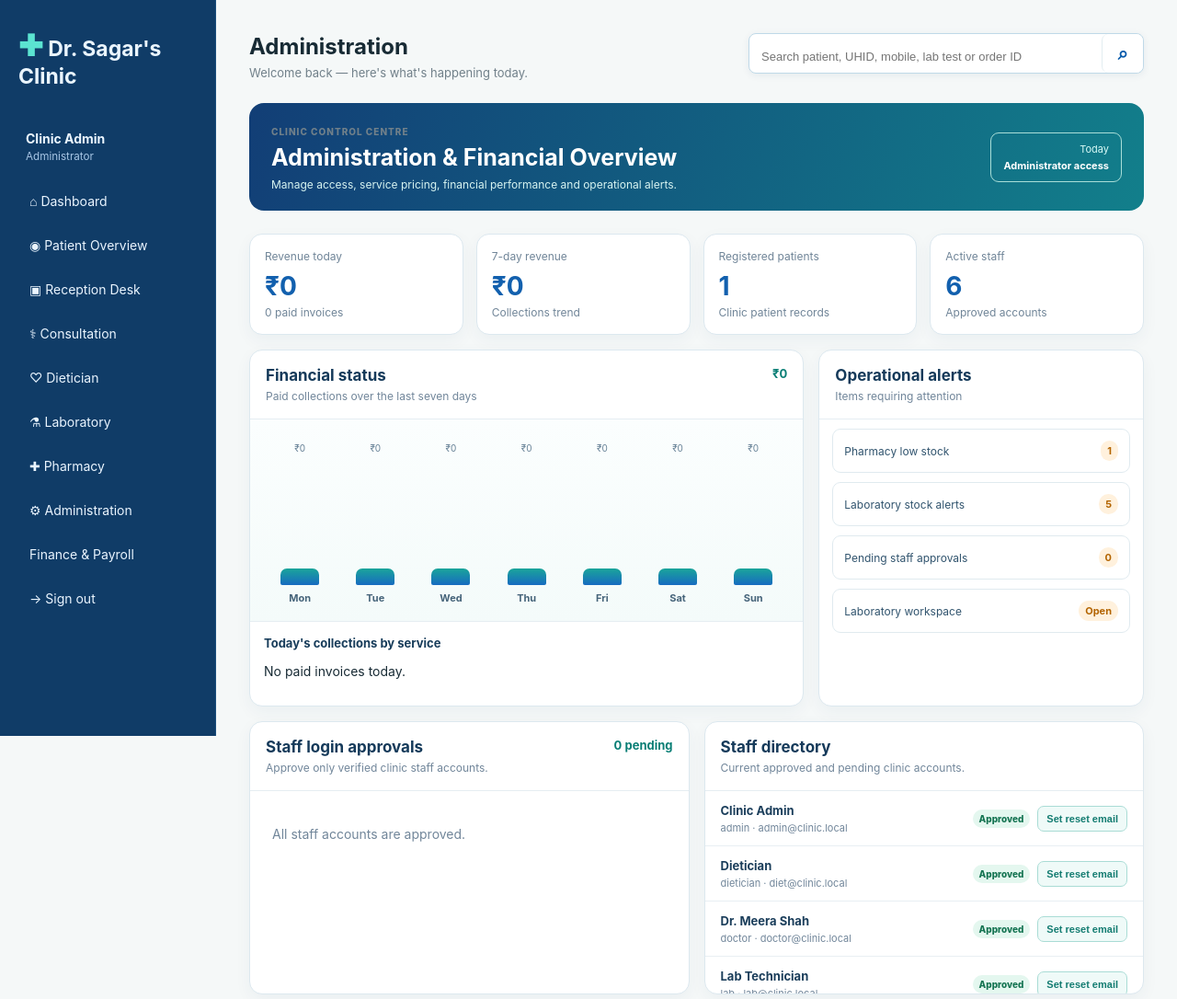
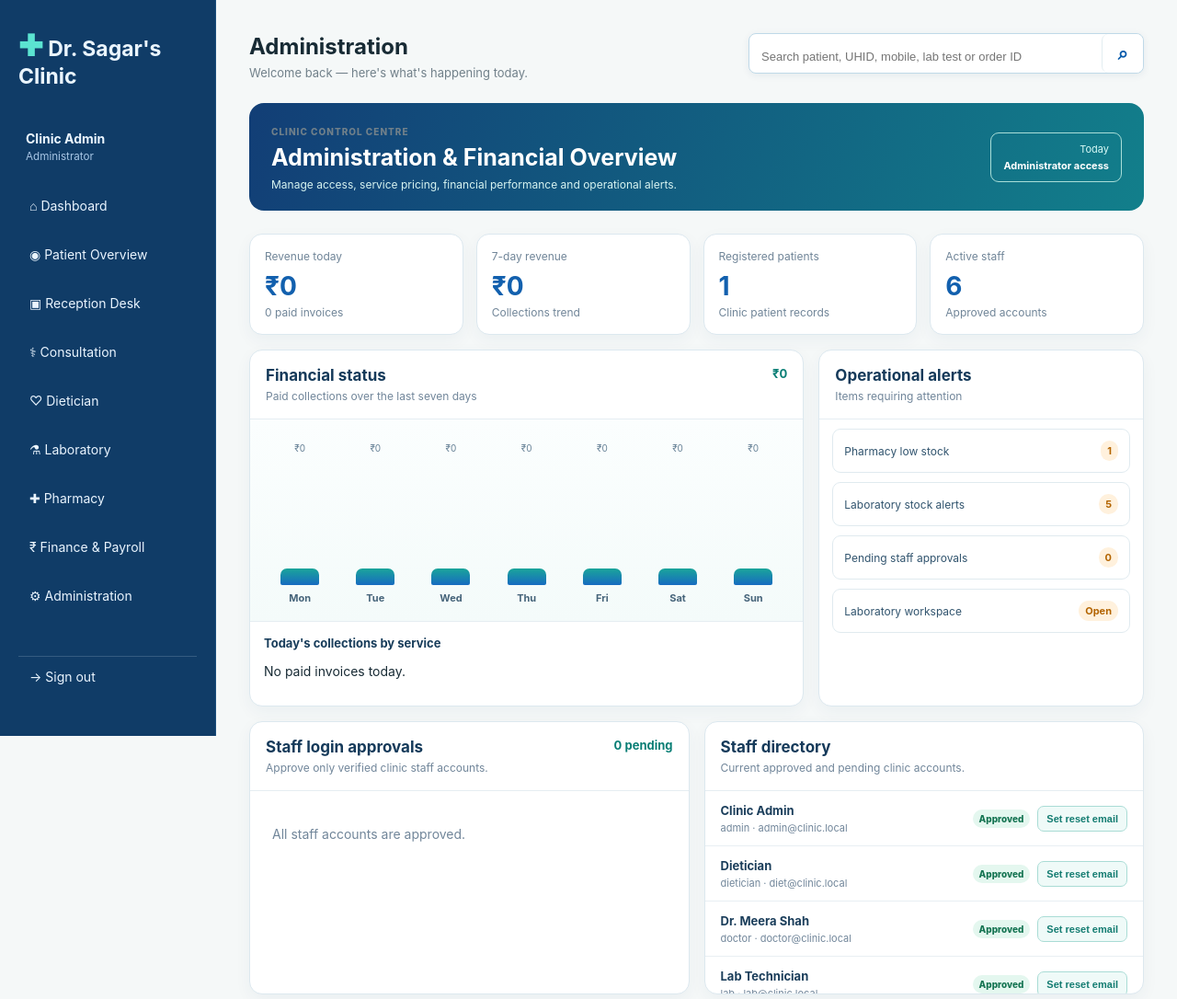
Before and after one commit to kalasagar789-hub/dr-sagar-clinic, a Flask app: page /admin in a window 1280 px wide. Shown: the top 1086 px of the page at 92% size. Run offline with Flask 3, Linux system fonts and the light colour scheme; a user stored in the database is signed in; data comes from the database, SQL or seed files in the repository; data that the repository does not hold is empty; some libraries are stand-ins or nearby versions.

Commit message:
Add finance payroll and persistent admin signout

```diff
--- /dev/null
+++ b/static/admin-sidebar-fix.css
@@ -0,0 +1,37 @@
+.admin-persistent-nav {
+  box-sizing: border-box;
+  display: flex;
+  flex-direction: column;
+  height: 100vh;
+  overflow: hidden;
+}
+
+.admin-persistent-nav > nav {
+  display: flex;
+  min-height: 0;
+  flex: 1;
+  flex-direction: column;
+  overflow-y: auto;
+  padding-bottom: 8px;
+}
+
+.admin-persistent-nav > nav .admin-signout {
+  margin-top: auto;
+  border-top: 1px solid rgba(218, 235, 250, .18);
+  border-radius: 0;
+  color: #ffd8d8 !important;
+}
+
+.admin-persistent-nav > nav .admin-signout:hover {
+  background: #9f2f3b !important;
+  color: #fff !important;
+}
+
+@media (max-width: 760px) {
+  .admin-persistent-nav {
+    height: auto;
+    overflow: visible;
+  }
+
+  .admin-persistent-nav > nav { overflow: visible; }
+}
--- a/templates/base.html
+++ b/templates/base.html
@@ -7,6 +7,7 @@
   <title>Dr. Sagar's Lifestyle Clinic</title>
   <link rel="stylesheet" href="{{ url_for('static', filename='style.css') }}?v=20260810">
   <link rel="stylesheet" href="{{ url_for('static', filename='mobile-responsive.css') }}?v=20260810">
+  <link rel="stylesheet" href="{{ url_for('static', filename='admin-sidebar-fix.css') }}?v=20260810-1">
   {% if request.endpoint in ['dashboard'] %}<link rel="stylesheet" href="{{ url_for('static', filename='dashboard-responsive.css') }}?v=20260810">{% endif %}
   {% if request.endpoint in ['appointments'] %}<link rel="stylesheet" href="{{ url_for('static', filename='appointments-enhancements.css') }}?v=20260810-2">{% endif %}
   {% if request.endpoint == 'encounter' %}<link rel="stylesheet" href="{{ url_for('static', filename='consultation-layout.css') }}?v=20260810"><link rel="stylesheet" href="{{ url_for('static', filename='consultation-enhancements.css') }}?v=20260810"><link rel="stylesheet" href="{{ url_for('static', filename='prescription-templates.css') }}?v=20260810">{% endif %}
@@ -18,7 +19,7 @@
 </head>
 <body data-role="{{ current_user.role if current_user.is_authenticated else 'guest' }}">
 {% macro admin_sidebar() -%}
-<aside class="admin-persistent-nav"><div class="brand"><b>✚</b> Dr. Sagar's Clinic</div><p class="role">{{ current_user.name }}<small>Administrator</small></p><nav><a href="{{ url_for('dashboard') }}">⌂ Dashboard</a><a href="{{ url_for('patient_journey', patient_id=1) }}">◉ Patient Overview</a><a href="{{ url_for('appointments') }}">▣ Reception Desk</a><a href="{{ url_for('consultation_workspace') }}">⚕ Consultation</a><a href="{{ url_for('dietician_workspace') }}">♡ Dietician</a><a href="{{ url_for('labs') }}">⚗ Laboratory</a><a href="{{ url_for('pharmacy') }}">✚ Pharmacy</a><a href="{{ url_for('admin') }}">⚙ Administration</a><a href="{{ url_for('logout') }}">→ Sign out</a></nav></aside>
+<aside class="admin-persistent-nav"><div class="brand"><b>✚</b> Dr. Sagar's Clinic</div><p class="role">{{ current_user.name }}<small>Administrator</small></p><nav><a href="{{ url_for('dashboard') }}">⌂ Dashboard</a><a href="{{ url_for('patient_journey', patient_id=1) }}">◉ Patient Overview</a><a href="{{ url_for('appointments') }}">▣ Reception Desk</a><a href="{{ url_for('consultation_workspace') }}">⚕ Consultation</a><a href="{{ url_for('dietician_workspace') }}">♡ Dietician</a><a href="{{ url_for('labs') }}">⚗ Laboratory</a><a href="{{ url_for('pharmacy') }}">✚ Pharmacy</a><a href="{{ url_for('admin_finance') }}">₹ Finance & Payroll</a><a href="{{ url_for('admin') }}">⚙ Administration</a><a class="admin-signout" href="{{ url_for('logout') }}">→ Sign out</a></nav></aside>
 {%- endmacro %}
 {% if current_user.is_authenticated and current_user.role == 'admin' %}{{ admin_sidebar() }}{% elif current_user.is_authenticated and (request.endpoint in ['dashboard','admin'] or current_user.role == 'patient') %}<aside><div class="brand"><b>✚</b> Dr. Sagar's Clinic</div><p class="role">{{ current_user.name }}<small>{{ current_user.role|title }}</small></p><nav><a href="{{ url_for('dashboard') }}">Dashboard</a><a href="{{ url_for('logout') }}">Sign out</a></nav></aside>{% endif %}
 {% if request.endpoint in ['labs','lab_inventory'] %}<div class="laboratory-topbar"><div class="lab-top-brand">⚗ <span>Dr. Sagar's Clinic<small>Laboratory Management System</small></span></div><div class="lab-top-search">Search patient, order ID, test… <b>⌕</b></div><div class="lab-top-actions"><a href="{{ url_for('labs') }}">Lab workspace</a>{% if current_user.role in ['lab','admin'] %}<a href="{{ url_for('lab_inventory') }}">Inventory</a>{% endif %}<span>● Lab Staff</span><b>{{ current_user.name }}</b><a href="{{ url_for('logout') }}">Sign out</a></div></div>{% endif %}
```
